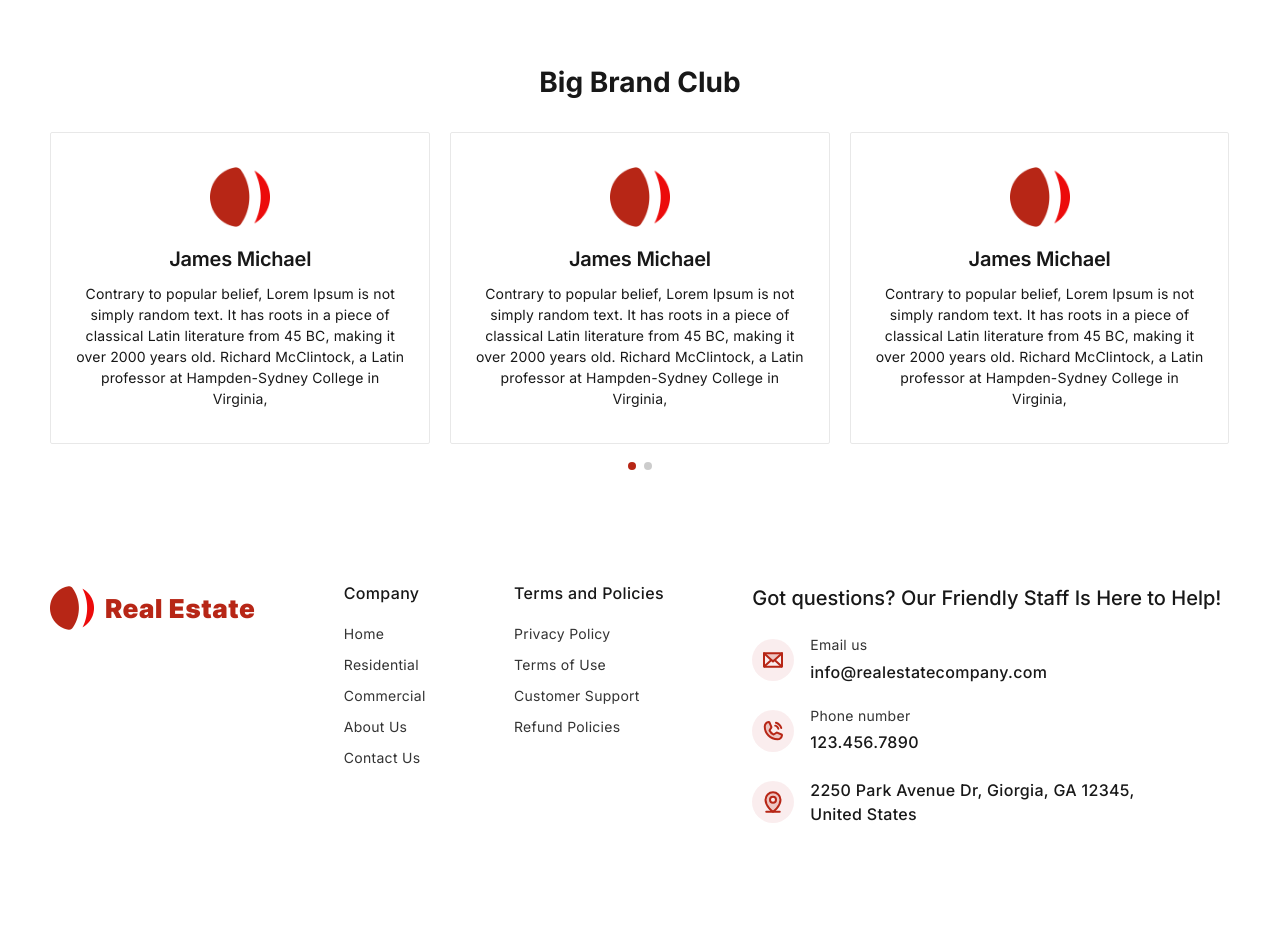
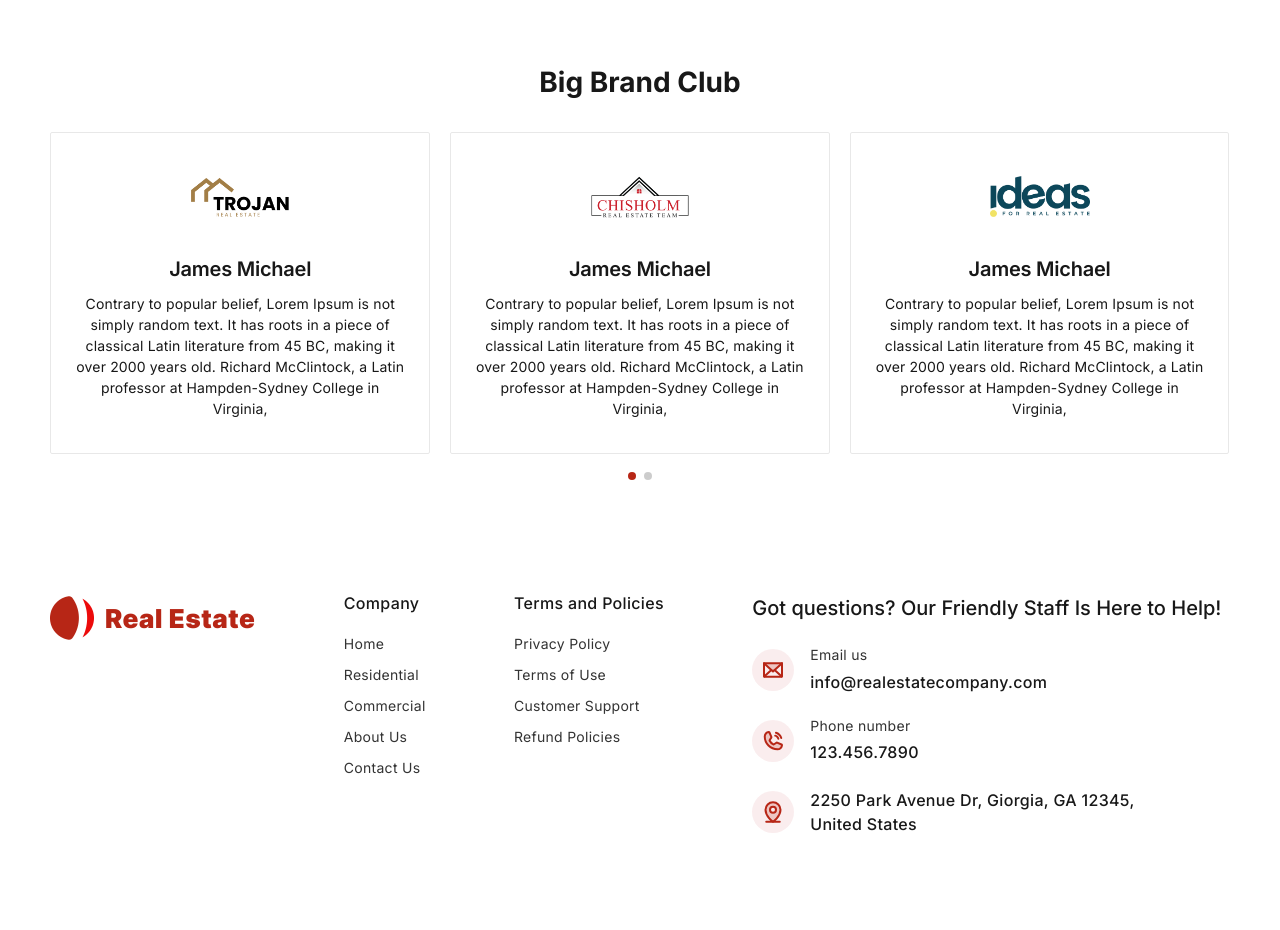
Before and after one commit to keval-virja/real-estate, a plain HTML site: page index.html in a window 1280 px wide. Shown: the part 3160-4090 px from the top of the page. Drawn offline with nearby package versions, Linux system fonts and the light colour scheme.

Commit message:
Update review section logos

```diff
--- a/assets/css/style.css
+++ b/assets/css/style.css
@@ -422,15 +422,15 @@
 }
 
 .brand-club-card .card-body {
-    padding: 34px 24px;
+    padding: 14px 24px 34px;
     text-align: center;
 }
 
 .brand-logo-img {
-    height: 60px;
+    height: 100px;
     aspect-ratio: 1;
     object-fit: contain;
-    margin-bottom: 20px;
+    margin-bottom: 10px;
 }
 
 .brand-club-card h4 {
--- a/index.html
+++ b/index.html
@@ -479,7 +479,7 @@
                     <div class="swiper-slide">
                         <div class="card brand-club-card">
                             <div class="card-body">
-                                <img class="brand-logo-img" src="assets/images/icons/favicon.png" alt="Branl Logo">
+                                <img class="brand-logo-img" src="assets/images/review-logo-1.png" alt="Branl Logo">
                                 <h4>James Michael</h4>
                                 <p>Contrary to popular belief, Lorem Ipsum is not simply random text. It has roots in a
                                     piece of classical Latin literature from 45 BC, making it over 2000 years old.
@@ -490,7 +490,7 @@
                     <div class="swiper-slide">
                         <div class="card brand-club-card">
                             <div class="card-body">
-                                <img class="brand-logo-img" src="assets/images/icons/favicon.png" alt="Branl Logo">
+                                <img class="brand-logo-img" src="assets/images/review-logo-2.png" alt="Branl Logo">
                                 <h4>James Michael</h4>
                                 <p>Contrary to popular belief, Lorem Ipsum is not simply random text. It has roots in a
                                     piece of classical Latin literature from 45 BC, making it over 2000 years old.
@@ -501,7 +501,7 @@
                     <div class="swiper-slide">
                         <div class="card brand-club-card">
                             <div class="card-body">
-                                <img class="brand-logo-img" src="assets/images/icons/favicon.png" alt="Branl Logo">
+                                <img class="brand-logo-img" src="assets/images/review-logo-3.png" alt="Branl Logo">
                                 <h4>James Michael</h4>
                                 <p>Contrary to popular belief, Lorem Ipsum is not simply random text. It has roots in a
                                     piece of classical Latin literature from 45 BC, making it over 2000 years old.
@@ -512,7 +512,7 @@
                     <div class="swiper-slide">
                         <div class="card brand-club-card">
                             <div class="card-body">
-                                <img class="brand-logo-img" src="assets/images/icons/favicon.png" alt="Branl Logo">
+                                <img class="brand-logo-img" src="assets/images/review-logo-4.png" alt="Branl Logo">
                                 <h4>James Michael</h4>
                                 <p>Contrary to popular belief, Lorem Ipsum is not simply random text. It has roots in a
                                     piece of classical Latin literature from 45 BC, making it over 2000 years old.
```
Also changed, not shown: assets/images/review-logo-1.png (added), assets/images/review-logo-2.png (added), assets/images/review-logo-3.png (added), assets/images/review-logo-4.png (added).
